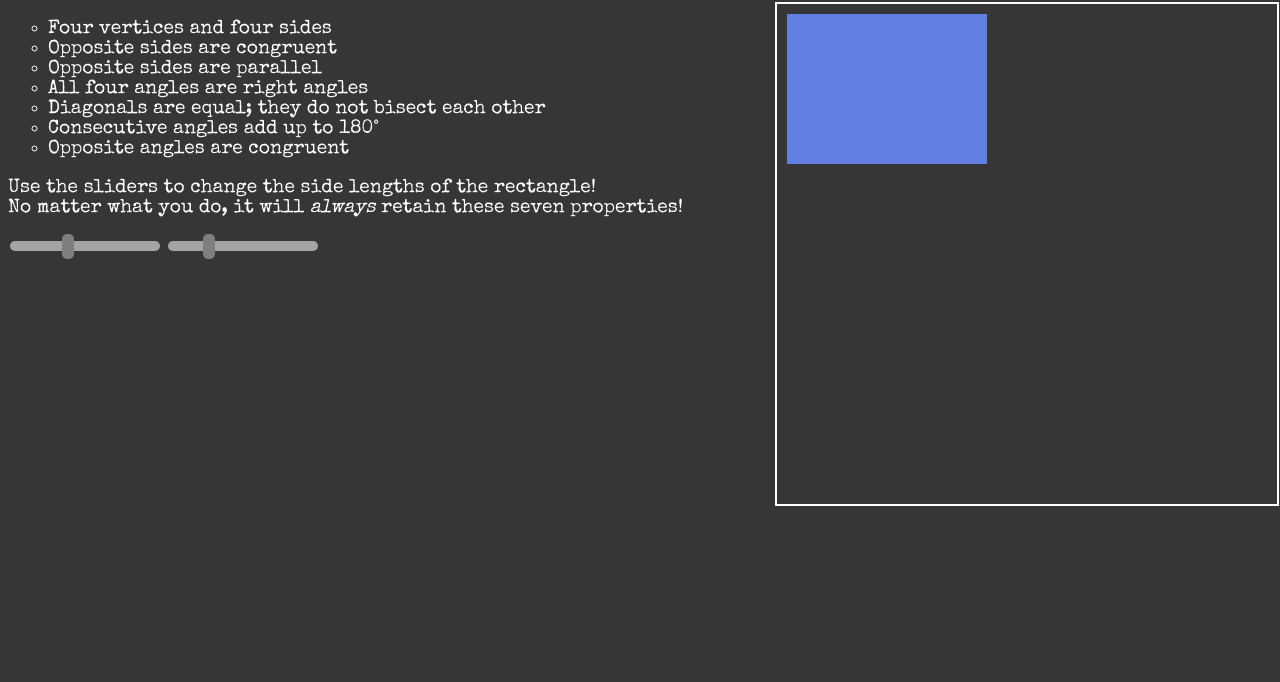
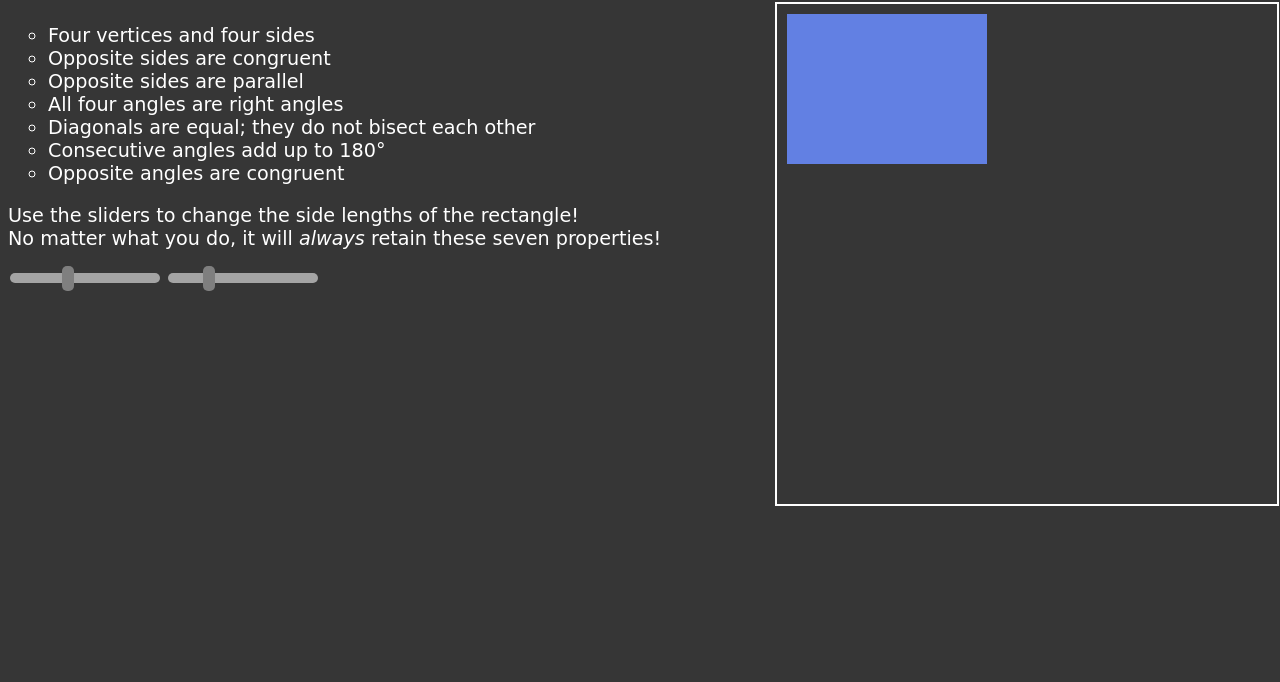
Before and after one commit to chipsomen/geometry, a plain HTML site: page index.html in a window 1280 px wide. Shown: the part 118-800 px from the top of the page. Drawn offline with nearby package versions, Linux system fonts and the light colour scheme.

Commit message:
Update style.css

```diff
--- a/style.css
+++ b/style.css
@@ -1,5 +1,3 @@
-@import url('https://fonts.googleapis.com/css2?family=Special+Elite&display=swap');
-
 body {
   background-color: #363636;
   color: rgb(255, 255, 255);
```
